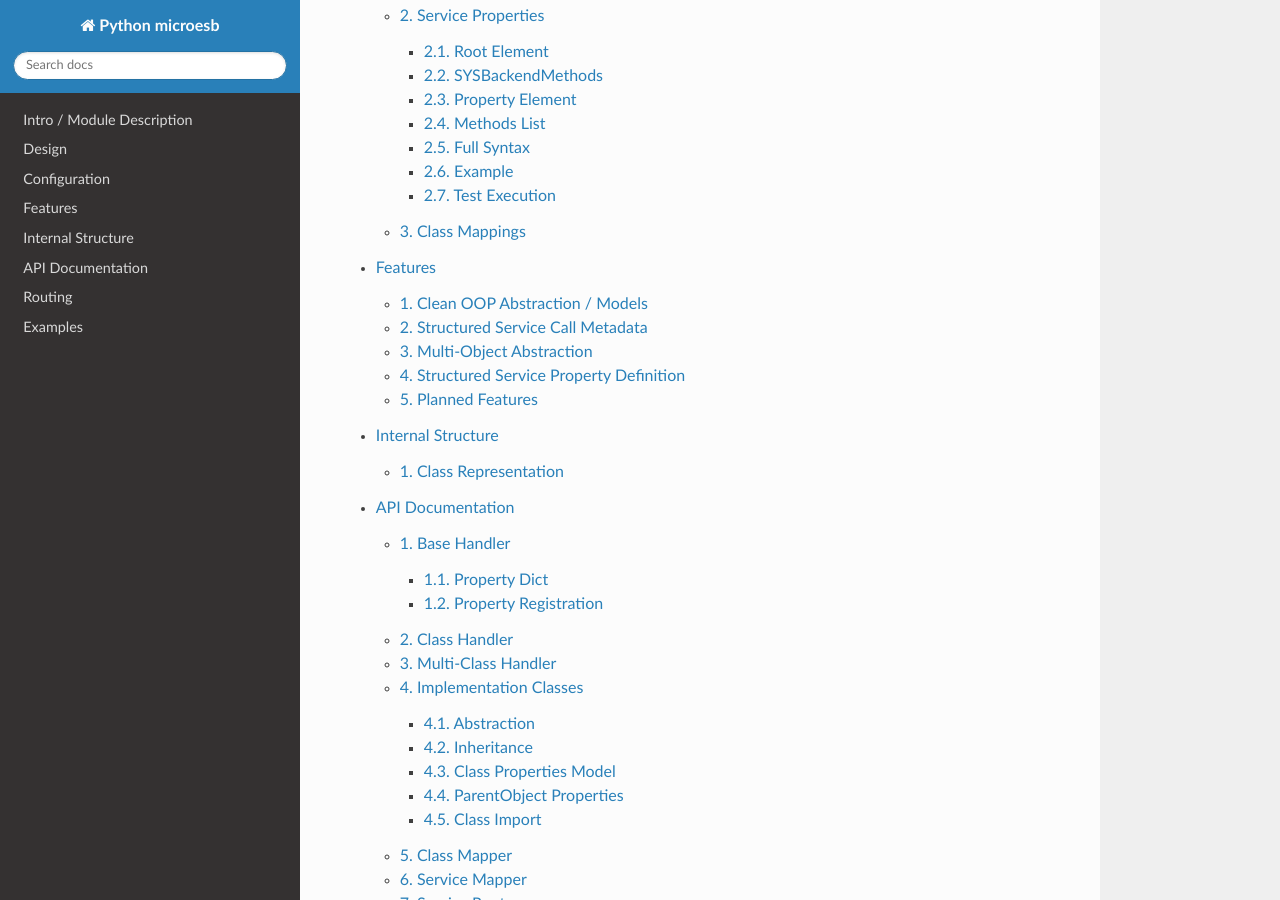
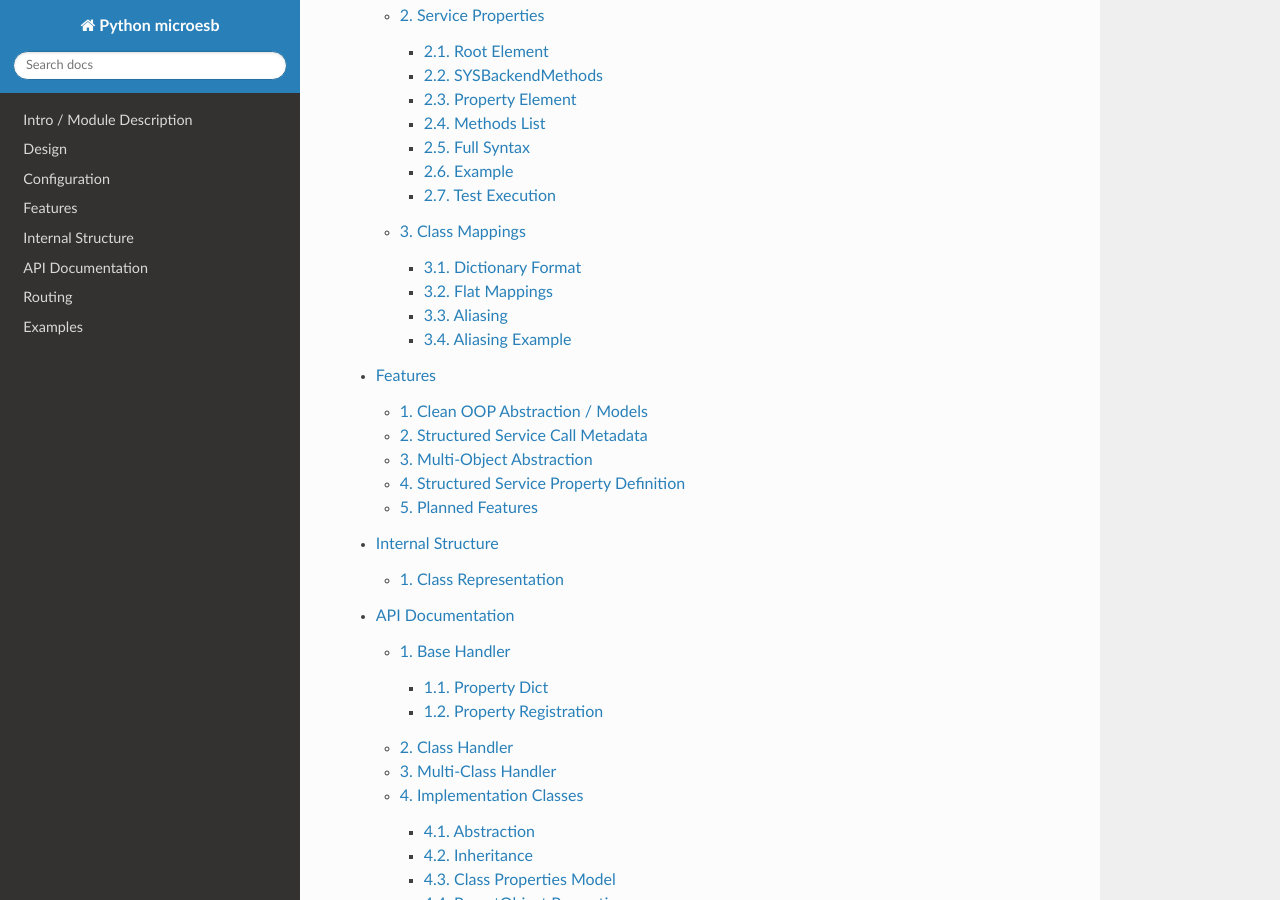
Before and after one commit to clauspruefer/python-micro-esb, a Sphinx documentation site: the page built from doc/source/index.rst, in a window 1280 px wide and 900 px high, scrolled down 864 px. Built offline with Sphinx 7.4.7 and the Read the Docs theme 3.1.0, drawn with Linux system fonts in a browser that asks for light colours; part of the change alters nothing that is shown.

Commit message:
Add missing class mappings section

```diff
--- a/doc/source/conf.rst
+++ b/doc/source/conf.rst
@@ -329,3 +329,96 @@ Example execution:
 
 3. Class Mappings
 =================
+
+The *Class Mapping Config* dictionary defines the mapping between class names used in the *Class Reference Config* and the actual *Implementation Classes*.
+
+3.1. Dictionary Format
+**********************
+
+The *Class Mapping Config* is a simple dictionary where each key represents a class name used in the configuration, and each value represents the corresponding *Implementation Class* name.
+
+.. code-block:: python
+
+    class_mapping = {
+        '$config_class_name1': '$implementation_class_name1',
+        '$config_class_name2': '$implementation_class_name2',
+        '$config_class_name3': '$implementation_class_name3'
+    }
+
+3.2. Flat Mappings
+******************
+
+In most cases, a "flat" mapping is used where each class name maps directly to itself. This is a 1:1 mapping without any aliasing.
+
+.. note::
+
+    All examples in this documentation use flat mappings without aliasing.
+
+Example from :ref:`example-number1`:
+
+.. literalinclude:: ../../example/01-hosting-use-case/class_mapping.py
+    :linenos:
+
+Example from :ref:`example-number2`:
+
+.. literalinclude:: ../../example/02-pki-management/class_mapping.py
+    :linenos:
+
+3.3. Aliasing
+*************
+
+**Aliasing** is a more advanced technique that **must** be used when adding multiple classes with the same name as child classes to a parent class.
+
+With aliasing, multiple different configuration class names can map to the same *Implementation Class*. This allows you to instantiate the same class type multiple times with different property values in a hierarchical structure.
+
+.. warning::
+
+    Aliasing is only necessary when you need multiple child instances of the same class type under a single parent. For simple hierarchies, use flat mappings.
+
+3.4. Aliasing Example
+*********************
+
+The integration test `TestMapping.test_class_mapping` in `/test/integration/test_base.py` demonstrates the use of aliasing:
+
+.. code-block:: python
+
+    class_mapping = {
+        'CertCA': 'CertCA',
+        'SmartcardCA': 'Smartcard',
+        'SmartcardREQ': 'Smartcard',
+        'SmartcardContainer': 'SmartcardContainer'
+    }
+
+In this example:
+
+- `SmartcardCA` and `SmartcardREQ` are aliases that both map to the `Smartcard` implementation class.
+- This allows the `CertCA` parent class to have two separate child instances of the `Smartcard` class with different configurations.
+- Each alias can be referenced independently in the *Class Reference Config* and *Service Call Metadata*.
+
+The corresponding *Class Reference Config* shows how these aliases are used:
+
+.. code-block:: python
+
+    class_reference = {
+        'CertCA': {
+            'property_ref': 'Cert',
+            'children': {
+                'SmartcardCA': {
+                    'property_ref': 'Smartcard',
+                    'children': {
+                        'SmartcardContainer': {'property_ref': 'SmartcardContainer'}
+                    }
+                },
+                'SmartcardREQ': {
+                    'property_ref': 'Smartcard',
+                    'children': {
+                        'SmartcardContainer': {'property_ref': 'SmartcardContainer'}
+                    }
+                }
+            }
+        }
+    }
+
+.. note::
+
+    For more information on aliasing in practical use, see :ref:`example-number3` in the Examples documentation.
```
